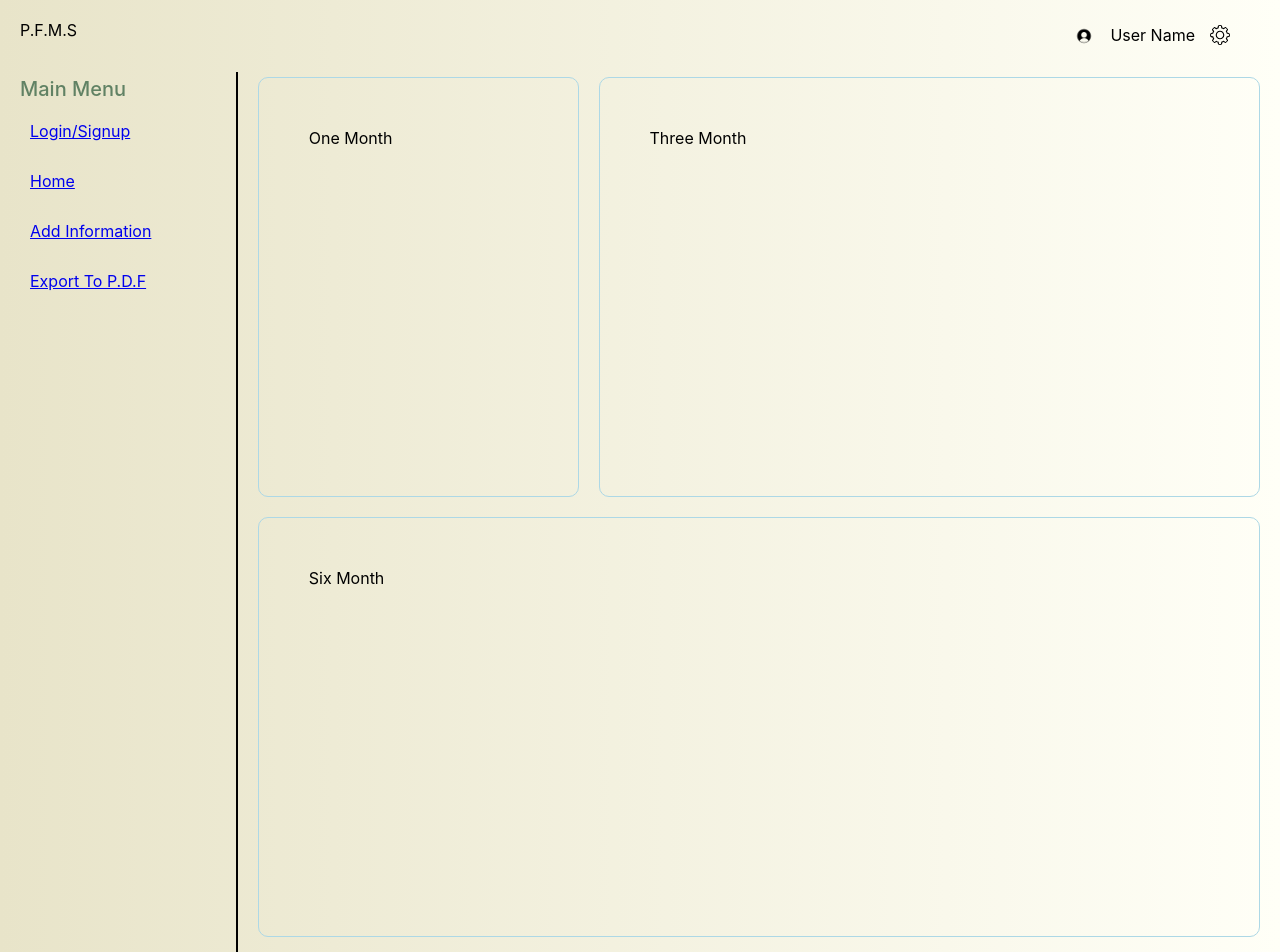
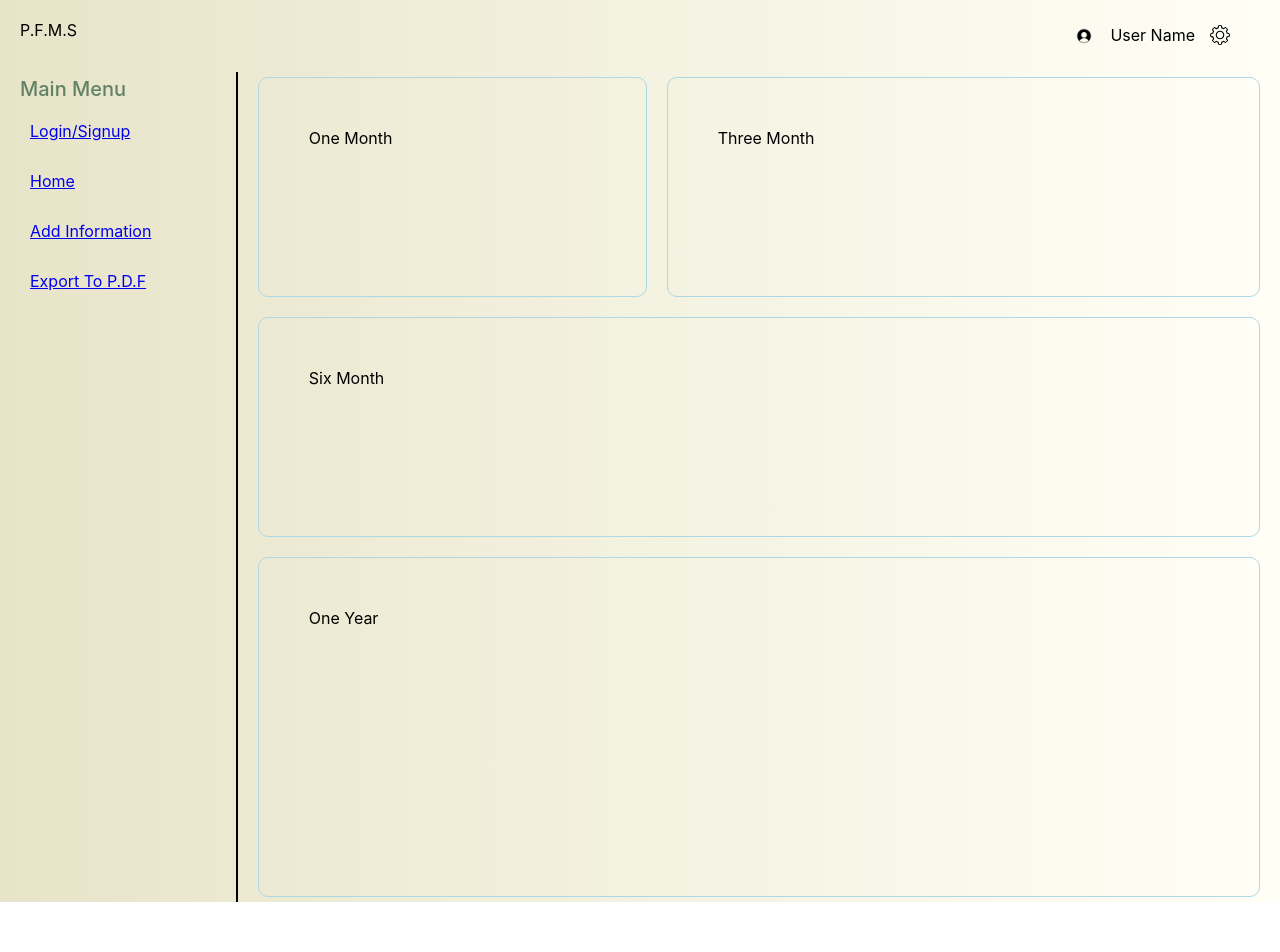
Before and after one commit to ujjwalsharmaIITB/Software-Lab-Project-PFMS, a React (Create React App) app in the folder front-end/: page /home in a window 1280 px wide. Shown: the top 952 px of the page. After the commit the page ends 902 px from the top, so only its background shows below. Built offline with nearby package versions, Linux system fonts and the light colour scheme.

Commit message:
changed # of columns and both spans

```diff
--- a/front-end/src/Components/Home/home.scss
+++ b/front-end/src/Components/Home/home.scss
@@ -1,8 +1,8 @@
 .home {
   display: grid;
   gap: 20px;
-  grid-template-columns: 1fr 1fr 1fr;
-  grid-auto-rows: minmax(200px, auto);
+  grid-template-columns: 1fr 1fr 1fr 1fr 1fr;
+  grid-auto-rows: minmax(100px, auto);
 
   .box {
     padding: 50px;
@@ -12,19 +12,19 @@
   }
 
   .oneMonth {
-    grid-column: span 1;
+    grid-column: span 2;
     grid-row: span 2;
   }
   .threeMonth {
-    grid-column: span 2;
+    grid-column: span 3;
     grid-row: span 2;
   }
   .sixMonth {
-    grid-column: span 3;
+    grid-column: span 5;
     grid-row: span 2;
   }
   .oneYear {
-    grid-column: span 3;
-    grid-row: span 2;
+    grid-column: span 5;
+    grid-row: span 3;
   }
 }
```
